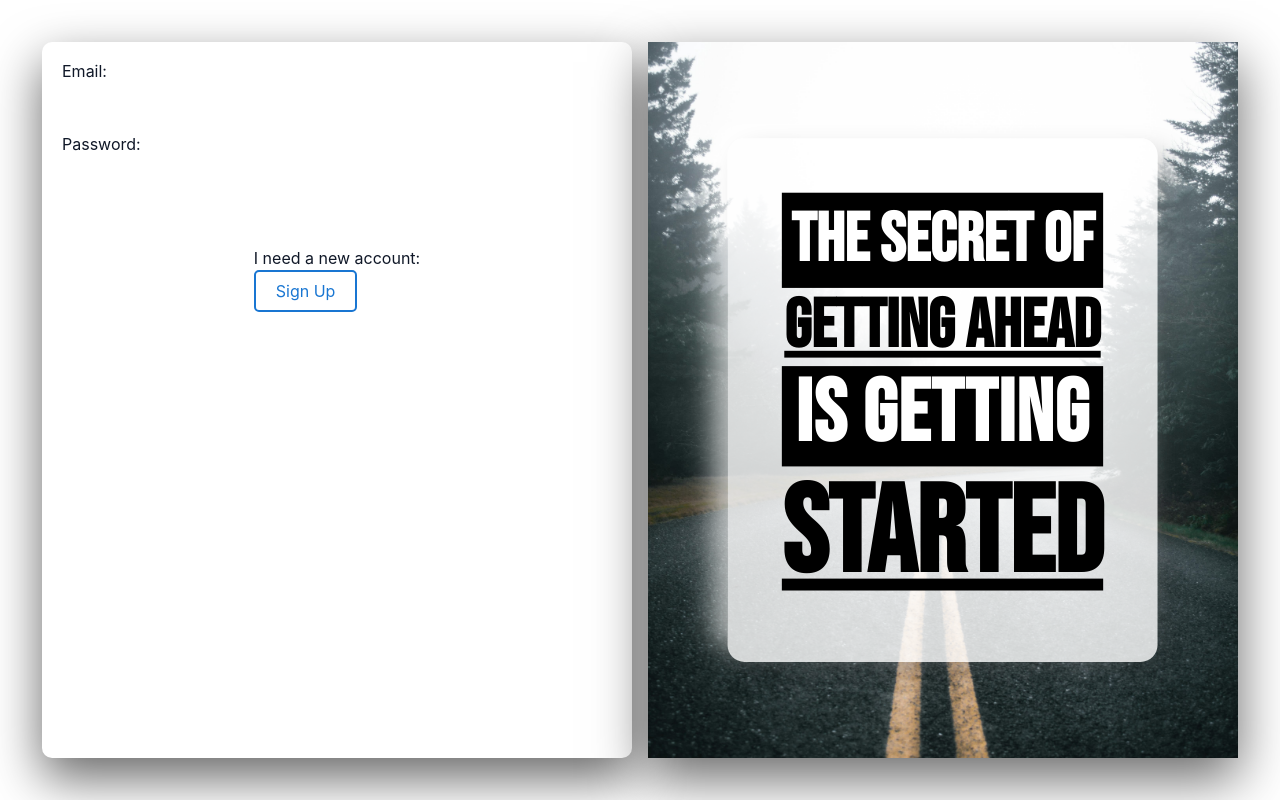
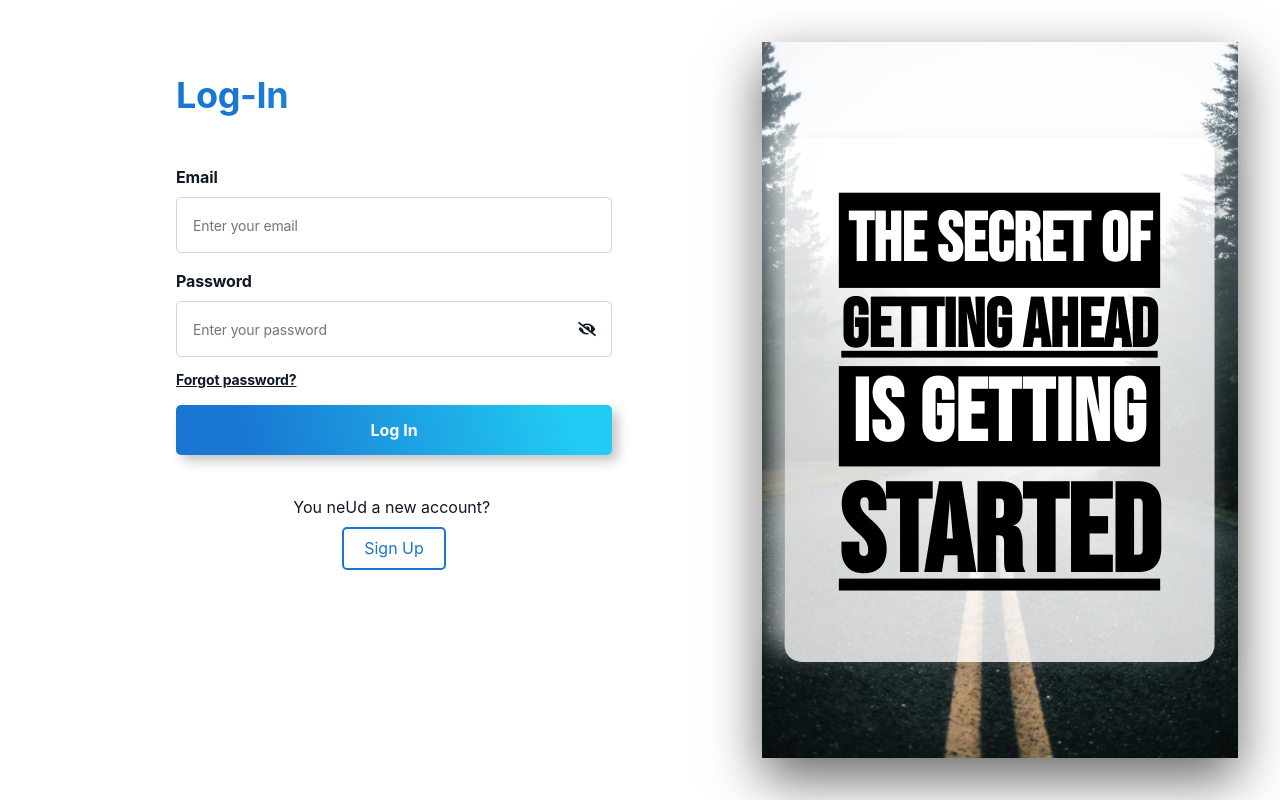
Before and after one commit to Dmitriy-Ponomarenko/rd71-frontend, a React (Vite) app: page /login in a window 1280 px wide. Built offline with nearby package versions, Linux system fonts and the light colour scheme.

Commit message:
Log-In form update

```diff
--- a/src/components/LogInForm/LogInForm.module.css
+++ b/src/components/LogInForm/LogInForm.module.css
@@ -1,4 +1,35 @@
 /* LogInForm.module.css */
+
+@keyframes fadeInUp {
+  0% {
+    opacity: 0;
+    transform: translateY(30px);
+  }
+  100% {
+    opacity: 1;
+    transform: translateY(0);
+  }
+}
+
+@keyframes fadeInRight {
+  0% {
+    opacity: 0;
+    transform: translateX(-30px);
+  }
+  100% {
+    opacity: 1;
+    transform: translateX(0);
+  }
+}
+
+@keyframes fadeIn {
+  0% {
+    opacity: 0;
+  }
+  100% {
+    opacity: 1;
+  }
+}
 
 /* Base styles for mobile-first approach */
 .logInForm {
@@ -42,6 +73,317 @@
   background: var(--primary-dark);
 }
 
-/* Styles for tablets and larger screens */
+.infoContainer {
+  max-width: 343px;
+  width: 100%;
+  border-radius: 10px;
+  background: var(--light-gray);
+  padding: 24px 16px;
+  text-align: left;
+  opacity: 1;
+  animation: fadeIn 1s ease-out forwards;
+  animation-delay: 0.3s;
+}
 
-/* Styles for desktops and larger screens */
+.formContainer {
+  display: flex;
+  flex-direction: column;
+  max-width: 311px;
+  margin: 0 auto 50px;
+  opacity: 0;
+  animation: fadeInRight 1s ease-out forwards;
+  animation-delay: 0.8s;
+}
+
+.title {
+  background: linear-gradient(var(--blue-gradient));
+  -webkit-background-clip: text;
+  -webkit-text-fill-color: transparent;
+  font-size: 32px;
+  font-weight: 700;
+  line-height: 1.2;
+  letter-spacing: -0.36px;
+  margin-bottom: 32px;
+  opacity: 0;
+  animation: fadeInRight 1s ease-out forwards;
+  animation-delay: 1s;
+}
+
+.form {
+  display: flex;
+  flex-direction: column;
+  gap: 16px;
+  min-width: 256px;
+  opacity: 0;
+  animation: fadeInRight 1s ease-out forwards;
+  animation-delay: 1.2s;
+}
+
+.inputBox {
+  position: relative;
+  gap: 16px;
+  display: flex;
+  flex-direction: column;
+  align-self: stretch;
+}
+
+.group {
+  display: flex;
+  flex-direction: column;
+}
+
+.label {
+  color: var(--dark-gray);
+  font-size: 14px;
+  font-style: normal;
+  font-weight: 700;
+  line-height: 18px;
+  letter-spacing: -0.14px;
+  margin-bottom: 8px;
+}
+
+.input {
+  border-radius: 5px;
+  border: 1px solid rgba(47, 47, 47, 0.2);
+  width: 100%;
+  height: 50px;
+  padding: 16px;
+  background: transparent;
+  color: rgba(47, 47, 47, 0.6);
+  font-size: 14px;
+  font-weight: 400;
+  line-height: 18px;
+  letter-spacing: -0.14px;
+  transition: border-color 0.3s ease, background-color 0.3s ease, color 0.3s ease;
+}
+
+.input:focus {
+  border-color: var(--accent);
+  background-color: rgba(30, 136, 229, 0.1);
+  color: var(--dark-blue);
+}
+
+.input.error {
+  border: 1px solid #ef5050;
+  background-color: #fdd;
+  color: red;
+  animation: fadeIn 0.5s ease-out forwards;
+}
+
+.input.error:hover {
+  border: 1px solid #ef5050;
+  background-color: #fdd;
+  color: red;
+}
+
+.error {
+  color: #ef5050;
+  font-size: 0.875rem;
+  margin-top: 0.1rem;
+  opacity: 0;
+  animation: fadeIn 0.3s ease-out forwards;
+}
+
+.forgotPassword {
+  margin-top: 14px;
+  color: var(--dark-blue);
+  font-size: 14px;
+  font-style: normal;
+  font-weight: 700;
+  line-height: 18px;
+  letter-spacing: -0.14px;
+  text-decoration-line: underline;
+}
+
+.forgotPassword,
+.signuplink {
+  transition: color 0.3s ease;
+}
+
+.forgotPassword:hover,
+.signuplink:hover {
+  color: var(--blue);
+}
+
+.wrapPass {
+  position: relative;
+  width: 100%;
+  display: flex;
+  align-items: center;
+}
+
+.toggle {
+  position: absolute;
+  right: 10px;
+  top: 50%;
+  transform: translateY(-50%);
+  background: none;
+  border: none;
+  cursor: pointer;
+  font-size: 18px;
+  display: flex;
+  align-items: center;
+  justify-content: center;
+}
+
+.toggle:focus {
+  outline: none;
+}
+
+.signInBtn {
+  display: flex;
+  height: 50px;
+  padding: 0.7em 1.7em;
+  justify-content: center;
+  align-items: center;
+  border-radius: 5px;
+  color: var(--white);
+  font-size: 14px;
+  font-weight: 700;
+  cursor: pointer;
+  transition: all 0.5s;
+  box-shadow: 6px 6px 12px #c5c5c5, -6px -6px 12px #ffffff;
+  transition: background-color 0.3s ease, box-shadow 0.3s ease;
+  background: linear-gradient(var(--blue-gradient));
+}
+
+.signInBtn:hover,
+.signInBtn:focus {
+  background: linear-gradient(var(--blue-gradient-hover));
+  box-shadow: 0 0 10px rgba(177, 138, 189, 0.7);
+  cursor: pointer;
+}
+
+.signInBtn:active {
+  box-shadow: 4px 4px 12px #c5c5c5, -4px -4px 12px #ffffff;
+}
+
+.signUpOffer {
+  display: flex;
+  flex-direction: column;
+  align-items: center;
+  gap: 8px;
+  margin-top: 24px;
+}
+
+.signupOfferText {
+  color: rgba(47, 47, 47, 0.5);
+  font-size: 14px;
+  font-style: normal;
+  font-weight: 400;
+  line-height: 18px;
+  letter-spacing: -0.14px;
+  text-align: center;
+  justify-content: center;
+  align-items: stretch;
+}
+
+.signuplink {
+  color: var(--dark-gray);
+  font-size: 14px;
+  font-style: normal;
+  font-weight: 700;
+  line-height: 18px;
+  letter-spacing: -0.14px;
+  text-decoration-line: underline;
+}
+
+@media screen and (min-width: 768px) {
+  .infoContainer {
+    min-width: 704px;
+    padding: 32px;
+  }
+
+  .formContainer {
+    display: flex;
+    flex-direction: column;
+    min-width: 436px;
+  }
+
+  .form {
+    display: flex;
+    flex-direction: column;
+  }
+  .title {
+    font-size: 36px;
+    line-height: 1.2;
+  }
+
+  .label {
+    font-size: 16px;
+    line-height: 24px;
+  }
+
+  .input {
+    width: 436px;
+    height: 56px;
+    padding: 16px 16px 16px 16px;
+  }
+
+  .toggle {
+    display: flex;
+    align-items: center;
+    right: 10px;
+    top: 50%;
+    transform: translateY(-50%);
+    background: none;
+    border: none;
+    cursor: pointer;
+    font-size: 18px;
+    text-align: center;
+  }
+
+  .signInBtn {
+    width: 436px;
+    font-size: 16px;
+    line-height: 24px;
+    font-weight: 700;
+  }
+
+  .signupOfferText {
+    font-size: 18px;
+    line-height: 24px;
+  }
+}
+
+@media screen and (min-width: 1440px) {
+  .infoContainer {
+    margin: 0;
+    min-height: 754px;
+    width: 672px;
+  }
+
+  .formContainer {
+    align-self: stretch;
+  }
+
+  .title {
+    font-size: 36px;
+    line-height: 1.2;
+  }
+
+  .label {
+    font-size: 16px;
+    line-height: 24px;
+  }
+
+  .inputBox {
+    gap: 20px;
+  }
+
+  .input {
+    width: 436px;
+    height: 56px;
+    align-items: flex-start;
+    padding: 16px 50px 16px 16px;
+    font-size: 16px;
+    line-height: 24px;
+    font-weight: 400px;
+  }
+
+  .signupOfferText {
+    font-size: 18px;
+    line-height: 24px;
+    letter-spacing: -0.16px;
+  }
+}
--- a/src/components/LogInForm/LogInForm.tsx
+++ b/src/components/LogInForm/LogInForm.tsx
@@ -1,45 +1,113 @@
-import React from 'react';
+import React, { useState } from 'react';
+import { useForm } from 'react-hook-form';
+import { yupResolver } from '@hookform/resolvers/yup';
+import * as yup from 'yup';
+import { NavLink } from 'react-router-dom';
+import { FaEye, FaEyeSlash } from 'react-icons/fa';
 import styles from './LogInForm.module.css';
 import { SignUpButton } from '../SignUpButton/SignUpButton';
 
+const validationSchema = yup.object().shape({
+  email: yup
+    .string()
+    .trim()
+    .required('Email is required')
+    .email('Invalid email format'),
+  password: yup
+    .string()
+    .trim()
+    .required('Password is required')
+    .min(8, 'Password must be at least 8 characters long'),
+});
+
 export const LogInForm: React.FC = () => {
-  const [email, setEmail] = React.useState('');
-  const [password, setPassword] = React.useState('');
+  const [passwordVisible, setPasswordVisible] = useState(false);
 
-  const handleSubmit = (e: React.FormEvent) => {
-    e.preventDefault();
+  const {
+    register,
+    handleSubmit,
+    reset,
+    formState: { errors },
+  } = useForm({
+    resolver: yupResolver(validationSchema),
+  });
+
+  interface FormData {
+    email: string;
+    password: string;
+  }
+
+  const onSubmit = async (data: FormData) => {
+    const { email, password } = data;
     console.log('Email:', email, 'Password:', password);
+    reset();
   };
 
   return (
-    <form className={styles.logInForm} onSubmit={handleSubmit}>
-      <div className={styles.formGroup}>
-        <label htmlFor="email">Email:</label>
+    <div className={styles.infoContainer}>
+      <div className={styles.formContainer}>
+        <form className={styles.form} noValidate onSubmit={handleSubmit(onSubmit)}>
+          <h1 className={styles.title}>Log-In</h1>
+          <div className={styles.inputBox}>
+            <div className={styles.group}>
+              <label htmlFor="email" className={styles.label}>
+                Email
+              </label>
               <input
                 type="email"
                 id="email"
-          value={email}
-          onChange={e => setEmail(e.target.value)}
-          required
+                placeholder="Enter your email"
+                className={`${styles.input} ${errors.email ? styles.error : ''}`}
+                {...register('email')}
+                autoComplete="email"
               />
+              {errors.email && (
+                <p className={styles.error}>{errors.email.message}</p>
+              )}
             </div>
-      <div className={styles.formGroup}>
-        <label htmlFor="password">Password:</label>
+
+            <div className={styles.group}>
+              <label htmlFor="password" className={styles.label}>
+                Password
+              </label>
+              <div className={styles.wrapPass}>
                 <input
-          type="password"
+                  type={passwordVisible ? 'text' : 'password'}
                   id="password"
-          value={password}
-          onChange={e => setPassword(e.target.value)}
-          required
+                  placeholder="Enter your password"
+                  className={`${styles.input} ${errors.password ? styles.error : ''}`}
+                  {...register('password')}
+                  autoComplete="current-password"
                 />
+                <button
+                  type="button"
+                  className={styles.toggle}
+                  onClick={() => setPasswordVisible(!passwordVisible)}
+                >
+                  {passwordVisible ? <FaEye /> : <FaEyeSlash />}
+                </button>
+                {errors.password && (
+                  <p className={styles.error}>{errors.password.message}</p>
+                )}
               </div>
-      <button type="submit" className={styles.submitButton}>
+              <NavLink to="/forgot-password" className={styles.forgotPassword}>
+                Forgot password?
+              </NavLink>
+            </div>
+          </div>
+
+          <button type="submit" className={styles.signInBtn}>
             Log In
           </button>
-      <div>
-        <p>I need a new account:</p>
+
+          <div className={styles.signUpOffer}>
+            <p className={styles.signuUpOfferText}>
+              You neUd a new account?&nbsp;
+            </p>
             <SignUpButton />
           </div>
         </form>
+      </div>
+    </div>
   );
 };
--- a/src/index.css
+++ b/src/index.css
@@ -23,6 +23,7 @@
   --blue-gradient-reverse: 70deg, #1e88e5 15%, #1565c0 90%;
   --blue-gradient-hover: 70deg, #1565c0 15%, #1e88e5 90%;
   --blue-gradient-hover-reverse: 70deg, #1a73e8 15%, #0f5ba7 90%;
+  --blue: #1e88e5;
 }
 
 body {
--- a/src/pages/LogInPage/LogInPage.tsx
+++ b/src/pages/LogInPage/LogInPage.tsx
@@ -1,4 +1,5 @@
 import React from 'react';
+import { motion } from 'framer-motion';
 import { LogInForm } from '../../components/LogInForm/LogInForm';
 import { QuoteSection } from '../../components/QuoteSection/QuoteSection';
 import styles from './LogInPage.module.css';
@@ -7,10 +8,15 @@ import '../../index.css';
 export const LogInPage: React.FC = () => {
   return (
     <div className={`${styles.logInPageSection} section`}>
-      <div className={`${styles.logInPageContainer} container`}>
+      <motion.div
+        className={`${styles.logInPageContainer} container`}
+        initial={{ opacity: 0, y: 20 }}
+        animate={{ opacity: 1, y: 0 }}
+        transition={{ duration: 1, ease: 'easeOut' }}
+      >
         <LogInForm />
         <QuoteSection />
-      </div>
+      </motion.div>
     </div>
   );
 };
```
Also changed, not shown: package.json (+6 -1 lines), src/pages/HomePage/HomePage.tsx (+9 -3 lines), src/pages/NotFoundPage/NotFoundPage.tsx (+8 -2 lines), src/pages/SignUpPage/SignUpPage.tsx (+8 -2 lines), 1 other file (tests, documents, lock files or other folders). Lines whose indentation alone changed are shown as unchanged.
